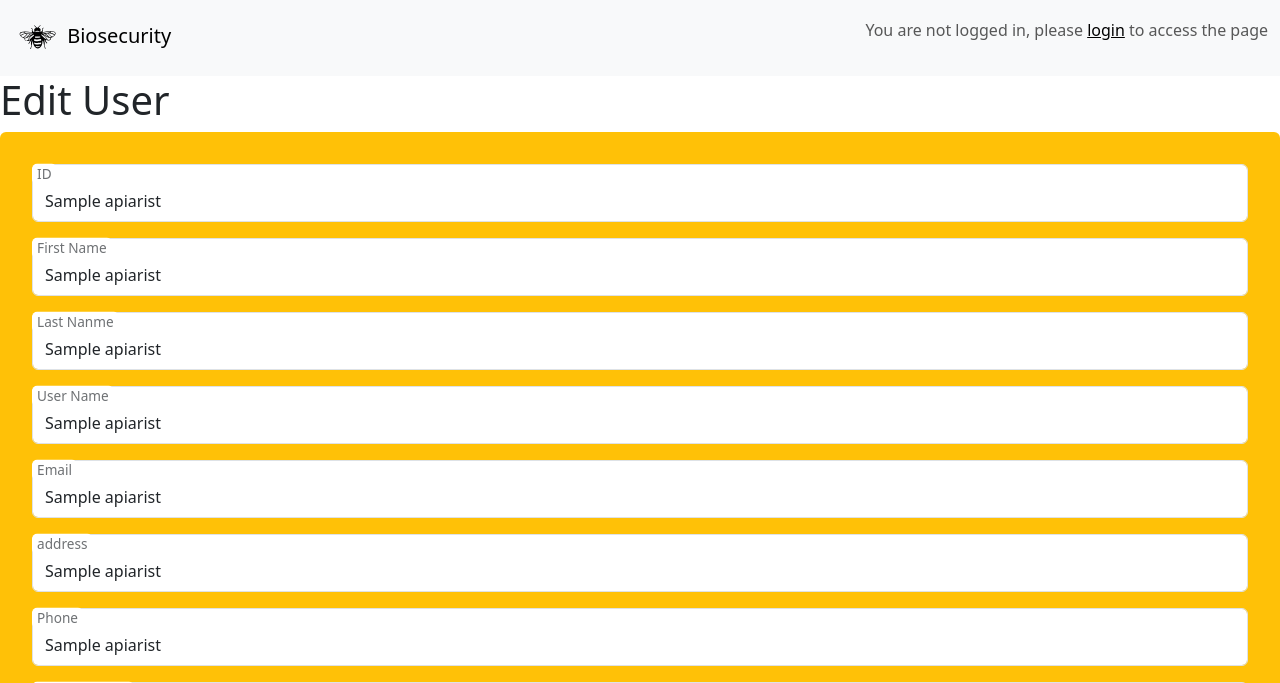
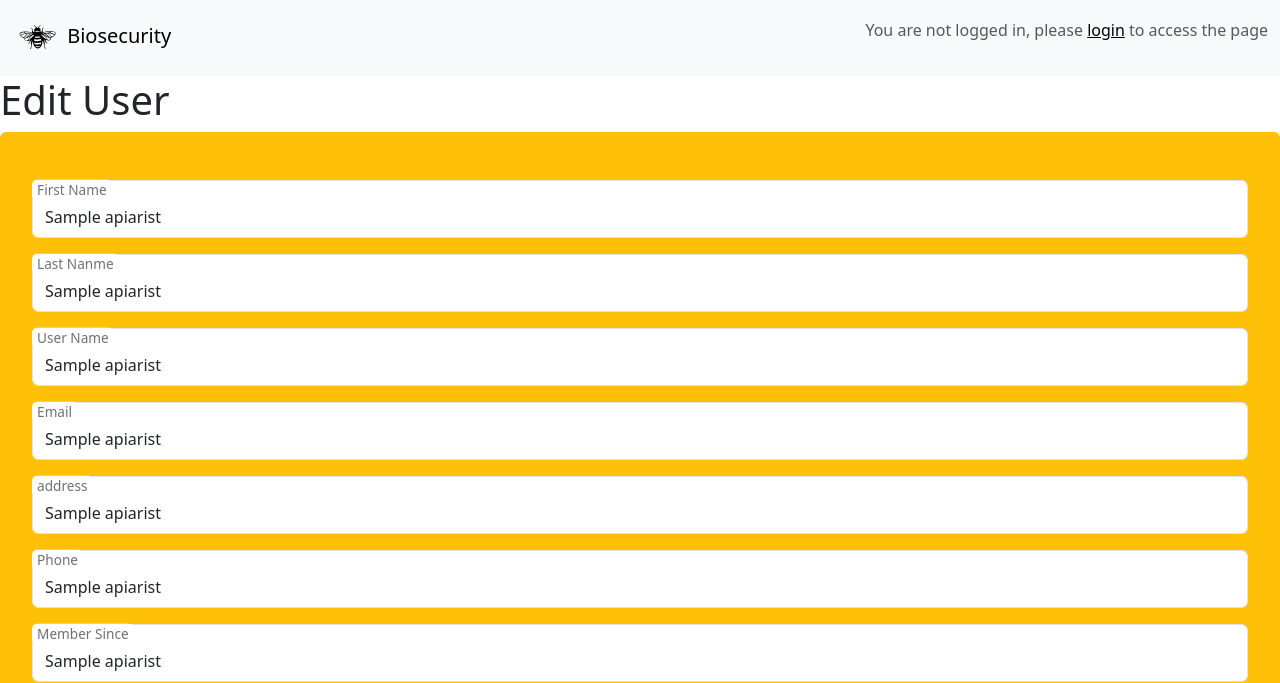
Before and after one commit to Ke-Liang-1160404/Biosecurity, a Flask app: template biosecurity_app/templates/user.html in a window 1280 px wide. Shown: the top 683 px of the page. Run offline with Flask 3, Linux system fonts and the light colour scheme; the template is opened without the code that fills it: most values are stand-ins (such as "Sample title", 1, 10 or a date in 2020).

Commit message:
hide ID in edit page

```diff
--- a/biosecurity_app/templates/staff.html
+++ b/biosecurity_app/templates/staff.html
@@ -10,8 +10,8 @@
 
 <form action="/admin/staff/edit" method="POST" class="bg-warning  p-4 rounded">
   <div class="mx-auto p-2  form-floating form-group ">
-    <input type="text" class="form-control" id="id" name="id"  value="{{staff[0]}}" readonly>
-    <label for="id" class="form-label" >ID</label>
+    <input type="text" class="form-control" id="id" name="id"  value="{{staff[0]}}" hidden readonly>
+    <label for="id" class="form-label" hidden>ID</label>
   </div>
   <div class="mx-auto p-2  form-floating form-group ">
     <input type="text" class="form-control" id="fname" name="fname"  value="{{staff[1]}}" readonly>
--- a/biosecurity_app/templates/user.html
+++ b/biosecurity_app/templates/user.html
@@ -10,8 +10,8 @@
 
 <form action="{% if 'staff' in session %} /staff/apiarists/edit  {% elif 'admin' in session %} /admin/apiarists/edit    {% endif %}" method="POST" class="bg-warning  p-4 rounded">
   <div class="mx-auto p-2  form-floating form-group ">
-    <input type="text" class="form-control" id="id" name="id"  value="{{apiarist[0]}}" readonly>
-    <label for="id" class="form-label" >ID</label>
+    <input type="text" class="form-control" id="id" name="id"  value="{{apiarist[0]}}" hidden readonly>
+    <label for="id" class="form-label" hidden >ID</label>
   </div>
   <div class="mx-auto p-2  form-floating form-group ">
     <input type="text" class="form-control" id="fname" name="fname"  value="{{apiarist[1]}}" readonly>
```
